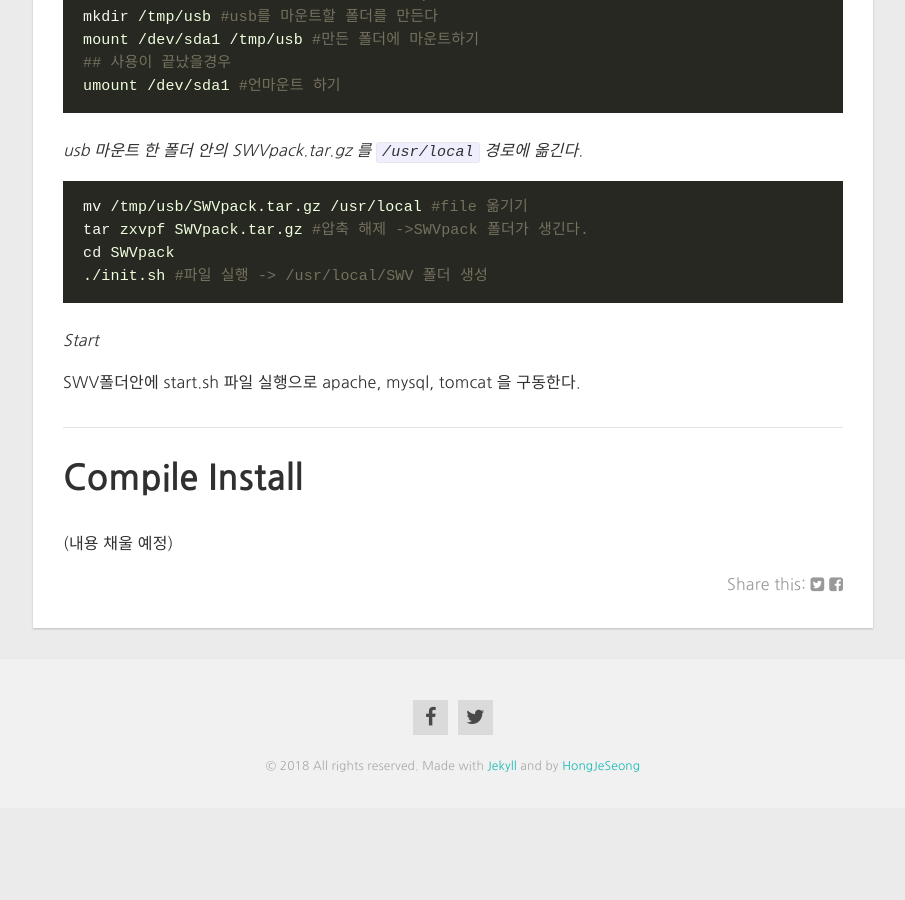
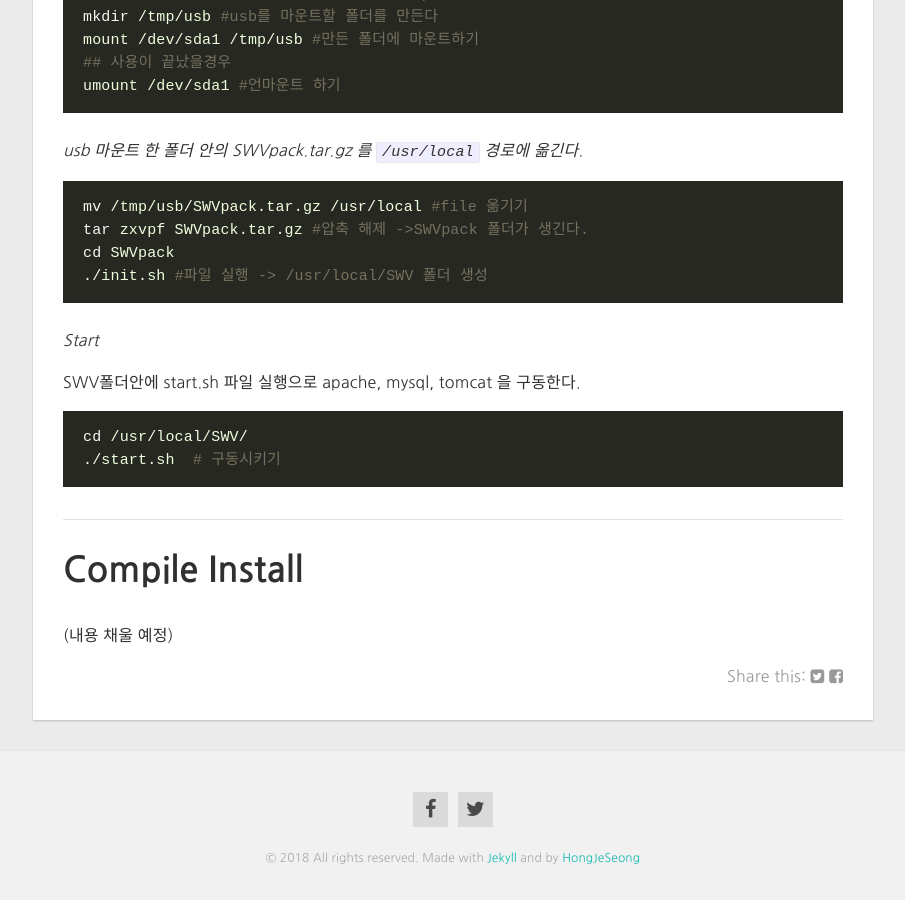
Before and after one commit to HongJeSeong/HongJeSeong.github.io, a Jekyll site: the page built from _posts/study/2018-09-08-SWV.md, in a window 1280 px wide and 900 px high, scrolled down 5273 px. Shown: the whole window, without its empty margins (187-1092 px from the left). Built offline with Jekyll 4.4.1, drawn with Linux system fonts in a browser that asks for light colours; nearby versions of some CDN libraries; before the commit the page ends 6081 px from its top, so only the background shows below that.

Commit message:
/start.sh update

````diff
--- a/_posts/study/2018-09-08-SWV.md
+++ b/_posts/study/2018-09-08-SWV.md
@@ -81,6 +81,12 @@ cd SWVpack
 *Start*
 
 SWV폴더안에 start.sh 파일 실행으로 apache, mysql, tomcat 을 구동한다.
+```sh
+cd /usr/local/SWV/
+./start.sh  # 구동시키기
+```
+
+
 
 ---------------------------------------
 # Compile Install
````
